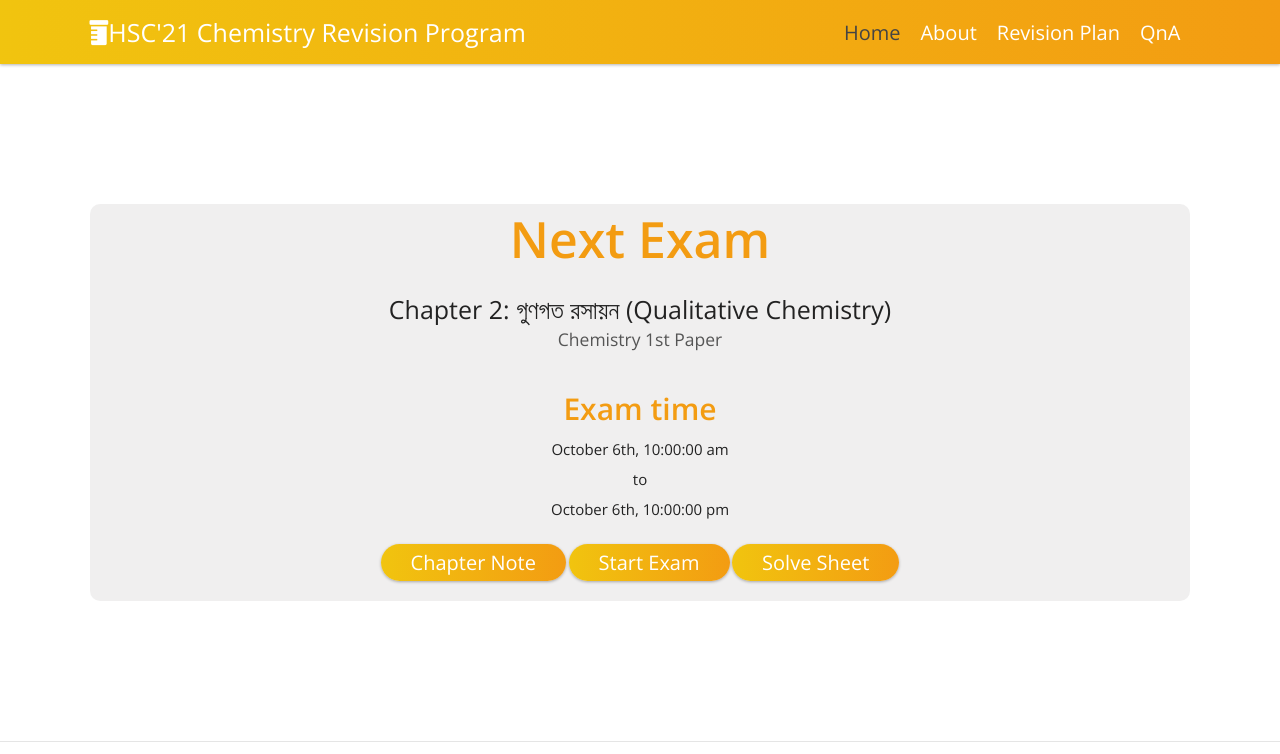
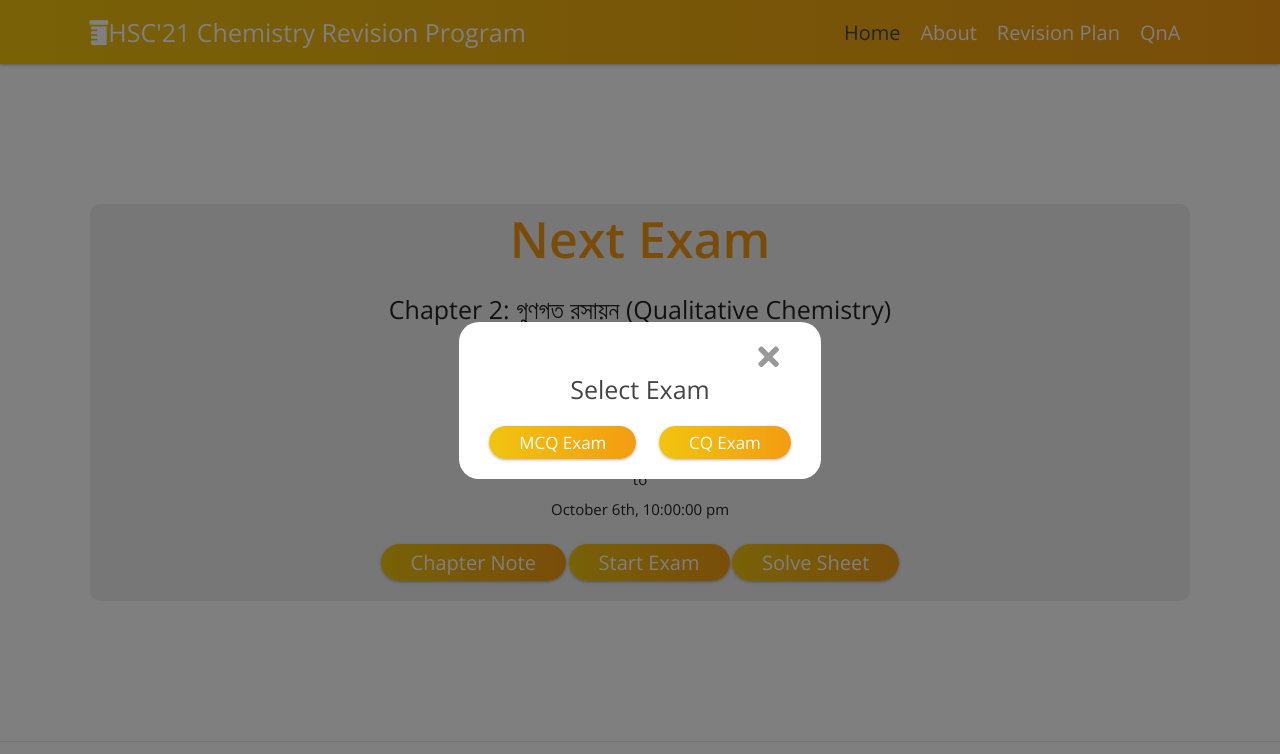
Before and after one commit to choeliteteam/hsc21-revision-course, a plain HTML site: page revision-plan.html in a window 1280 px wide. Both pictures are taken after a click on the button "Start Exam". Shown: the top 754 px of the page. Drawn offline with nearby package versions, Linux system fonts and the light colour scheme.

Commit message:
added exam modal

```diff
--- a/css/style.css
+++ b/css/style.css
@@ -167,6 +167,22 @@ header #burger {
     margin-bottom: 1rem;
 }
 
+.modal-wrap .modal .btn{
+    margin: 0 1rem;
+    margin-top:2rem;
+    font-size: 1.7rem;
+}
+.modal-wrap .modal .fa-times{
+    position: relative;
+    top: 55%;
+    right: -40%;
+    font-size: 3rem;
+    color: #999;
+    cursor: pointer;
+}
+.modal-wrap .modal .btn a{
+    color: #fff;
+}
 /* login form  */
 
 .login-form {
--- a/js/script.js
+++ b/js/script.js
@@ -11,6 +11,14 @@ $(document).ready(function () {
         $('.login-form').removeClass('popup');
     });
 
+    $('.start-exam-modal').click(function () {
+        $('.exam-modal').removeClass('display-none');
+    });
+
+    $('.exam-modal .modal .fa-times').click(function () {
+        $('.exam-modal').addClass('display-none');
+    });
+
     $(window).on('load scroll', function () {
         $('#burger').removeClass('fa-times');
         $('.navbar').removeClass('nav-toggle');
--- a/revision-plan.html
+++ b/revision-plan.html
@@ -20,7 +20,6 @@
 <body class="revision-body">
     <!-- navigation bar -->
     <header>
-
         <div id="burger" class="fas fa-bars"></div>
         <a href="#" class="logo"><i class="fas fa-prescription-bottle"></i>HSC'21 Chemistry Revision Program</a>
         <nav class="navbar">
@@ -34,6 +33,16 @@
         <!-- <div id="login" class="fas fa-user-circle"></div> -->
     </header>
 
+    <!-- exam popup modal  -->
+
+    <div class="exam-modal modal-wrap display-none">
+        <div class="modal">
+            <i class="fas fa-times exam-modal-close"></i>
+            <p>Select Exam</p>
+            <button class="btn"><a href="https://testmoz.com/10294798" target="blank">MCQ Exam</a></button>
+            <button class="btn"><a href="https://testmoz.com/10294852" target="blank">CQ Exam</a></button>
+        </div>
+    </div>
     <!-- revision plan section -->
     <section class="revision-main-app">
         <div class="revision-card">
@@ -44,14 +53,14 @@
 
             <h1 class="exam-title">Exam time</h1>
 
-            <p class="exam-time">  October 6th, 10:00:00 am
-                    <br> to <br>
-                    October 6th, 10:00:00 pm
+            <p class="exam-time"> October 6th, 10:00:00 am
+                <br> to <br>
+                October 6th, 10:00:00 pm
             </p>
 
             <div class="revision-button-links">
                 <button class="btn"><a href="#">Chapter Note</a></button>
-                <button class="btn"><a href="#">Start Exam</a></button>
+                <button class="btn start-exam-modal"><a href="#">Start Exam</a></button>
                 <button class="btn"><a href="#">Solve Sheet</a></button>
             </div>
         </div>
```
Also changed, not shown: index.html (+2 -1 lines).
